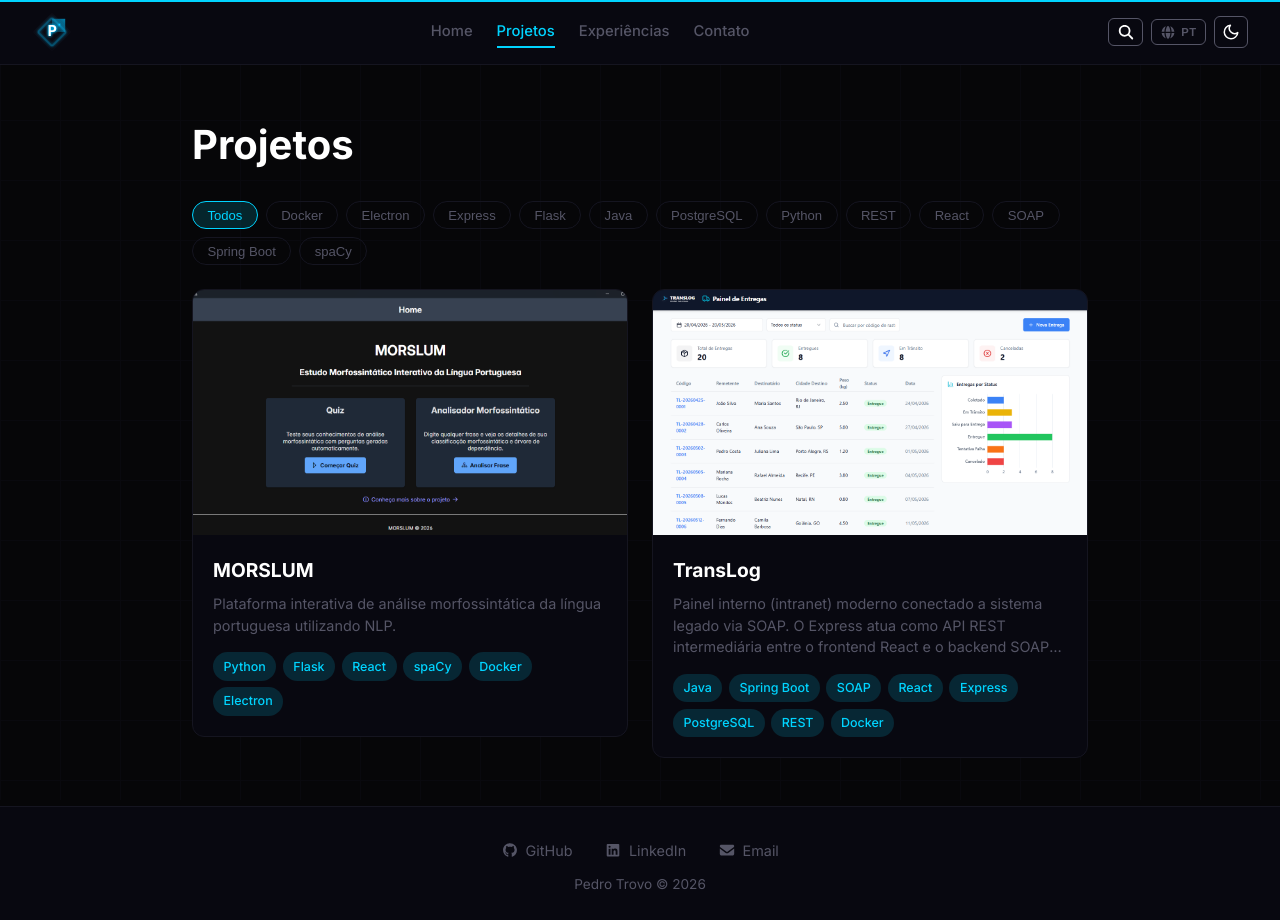
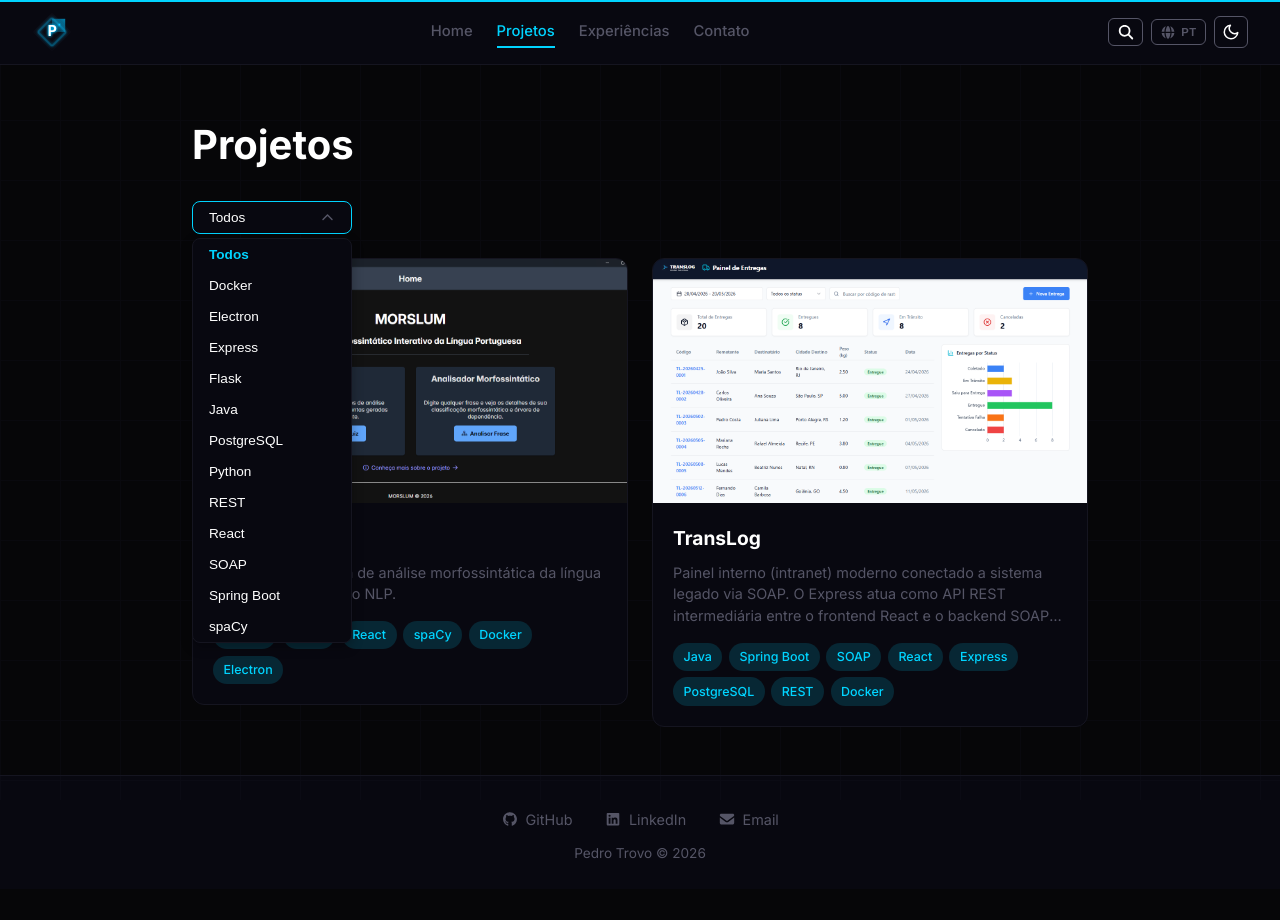
Before and after one commit to pedro-Trovo/Portfolio-pedro-trovo, a React (Vite) app: page /projetos in a window 1280 px wide. Both pictures are taken after a click on the button "Todos". After the commit the page ends 889 px from the top, so only its background shows below. Built offline with nearby package versions, Linux system fonts and the light colour scheme.

Commit message:
feat: replace filter chips with dropdown select in projects

```diff
--- a/src/App.css
+++ b/src/App.css
@@ -718,34 +718,78 @@ main {
    Projects Grid & Cards
    ============================================ */
 
-.projects-filters {
-  display: flex;
-  flex-wrap: wrap;
+.filter-dropdown {
+  position: relative;
+  width: fit-content;
+  margin: 1.5rem 0;
+}
+
+.filter-dropdown-trigger {
+  display: flex;
+  align-items: center;
   gap: 0.5rem;
-  margin: 1.5rem 0;
-}
-
-.filter-chip {
+  background-color: var(--color-bg-card);
+  border: 1px solid var(--color-border);
+  border-radius: 8px;
+  padding: 0.5rem 1rem;
+  font-size: 0.85rem;
+  font-weight: 500;
+  color: var(--color-text-primary);
+  cursor: pointer;
+  transition: border-color 0.2s;
+  min-width: 160px;
+}
+
+.filter-dropdown-trigger:hover,
+.filter-dropdown-trigger--open {
+  border-color: var(--color-accent);
+}
+
+.filter-dropdown-chevron {
+  margin-left: auto;
+  font-size: 0.75rem;
+  color: var(--color-text-muted);
+  transition: transform 0.25s ease;
+}
+
+.filter-dropdown-trigger--open .filter-dropdown-chevron {
+  transform: rotate(180deg);
+}
+
+.filter-dropdown-menu {
+  position: absolute;
+  top: calc(100% + 4px);
+  left: 0;
+  min-width: 100%;
+  background-color: var(--color-bg-card);
+  border: 1px solid var(--color-border);
+  border-radius: 8px;
+  overflow: hidden;
+  z-index: 100;
+  box-shadow: 0 4px 12px rgba(0, 0, 0, 0.3);
+}
+
+.filter-dropdown-option {
+  display: block;
+  width: 100%;
+  text-align: left;
   background: none;
-  border: 1px solid var(--color-border);
-  border-radius: 20px;
-  padding: 0.35rem 0.9rem;
-  font-size: 0.82rem;
-  font-weight: 500;
-  color: var(--color-text-muted);
+  border: none;
+  color: var(--color-text-primary);
+  font-size: 0.85rem;
+  padding: 0.5rem 1rem;
   cursor: pointer;
-  transition: border-color 0.2s, color 0.2s, background-color 0.2s;
-}
-
-.filter-chip:hover {
-  border-color: var(--color-accent);
-  color: var(--color-accent);
-}
-
-.filter-chip--active {
+  transition: background-color 0.15s, color 0.15s;
+}
+
+.filter-dropdown-option:hover {
   background-color: var(--color-accent-dim);
-  border-color: var(--color-accent);
-  color: var(--color-accent);
+  color: var(--color-accent);
+}
+
+.filter-dropdown-option--active {
+  color: var(--color-accent);
+  font-weight: 600;
 }
 
 .projects-grid {
--- a/src/pages/Projects.jsx
+++ b/src/pages/Projects.jsx
@@ -1,7 +1,9 @@
-import { useMemo } from 'react'
+import { useMemo, useState, useEffect, useRef } from 'react'
 import { useSearchParams } from 'react-router-dom'
 import { Helmet } from 'react-helmet-async'
 import { motion, AnimatePresence } from 'framer-motion'
+import { FontAwesomeIcon } from '@fortawesome/react-fontawesome'
+import { faChevronDown } from '@fortawesome/free-solid-svg-icons'
 import ProjectCard from '../components/ProjectCard'
 import { projects } from '../data/projects'
 import { useLanguage } from '../i18n'
@@ -10,6 +12,19 @@ function Projects() {
   const { t, language } = useLanguage()
   const [searchParams, setSearchParams] = useSearchParams()
   const activeTag = searchParams.get('tag') || ''
+  const [open, setOpen] = useState(false)
+  const ref = useRef(null)
+
+  useEffect(() => {
+    if (!open) return
+    const handleClick = (e) => {
+      if (ref.current && !ref.current.contains(e.target)) {
+        setOpen(false)
+      }
+    }
+    document.addEventListener('mousedown', handleClick)
+    return () => document.removeEventListener('mousedown', handleClick)
+  }, [open])
 
   const allTags = useMemo(() => {
     const tags = new Set()
@@ -22,6 +37,7 @@ function Projects() {
     : projects
 
   const setTag = (tag) => {
+    setOpen(false)
     if (tag === activeTag) return
     if (tag) {
       setSearchParams({ tag })
@@ -47,13 +63,24 @@ function Projects() {
       </motion.h1>
 
       <motion.div
-        className="projects-filters"
+        className="filter-dropdown"
+        ref={ref}
         initial={{ opacity: 0, y: 12 }}
         animate={{ opacity: 1, y: 0 }}
         transition={{ duration: 0.35, delay: 0.1 }}
       >
         <button
-          className={`filter-chip${!activeTag ? ' filter-chip--active' : ''}`}
+          className={`filter-dropdown-trigger${open ? ' filter-dropdown-trigger--open' : ''}`}
+          onClick={() => setOpen(!open)}
+          aria-expanded={open}
+        >
+          <span>{activeTag || t('projects.all')}</span>
+          <FontAwesomeIcon icon={faChevronDown} className="filter-dropdown-chevron" />
+        </button>
+        {open && (
+          <div className="filter-dropdown-menu">
+            <button
+              className={`filter-dropdown-option${!activeTag ? ' filter-dropdown-option--active' : ''}`}
               onClick={() => setTag('')}
             >
               {t('projects.all')}
@@ -61,12 +88,14 @@ function Projects() {
             {allTags.map((tag) => (
               <button
                 key={tag}
-            className={`filter-chip${activeTag === tag ? ' filter-chip--active' : ''}`}
+                className={`filter-dropdown-option${activeTag === tag ? ' filter-dropdown-option--active' : ''}`}
                 onClick={() => setTag(tag)}
               >
                 {tag}
               </button>
             ))}
+          </div>
+        )}
       </motion.div>
 
       <motion.div
```
Lines whose indentation alone changed are shown as unchanged.
